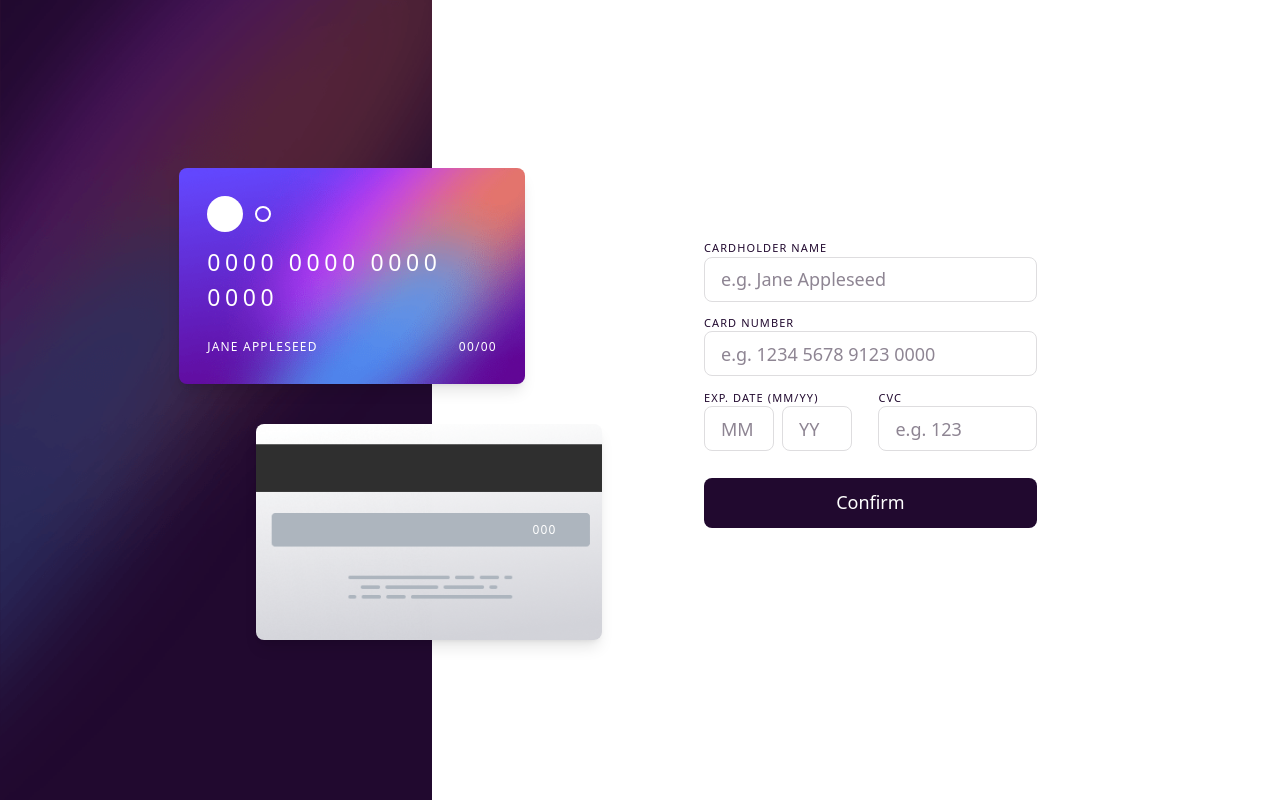
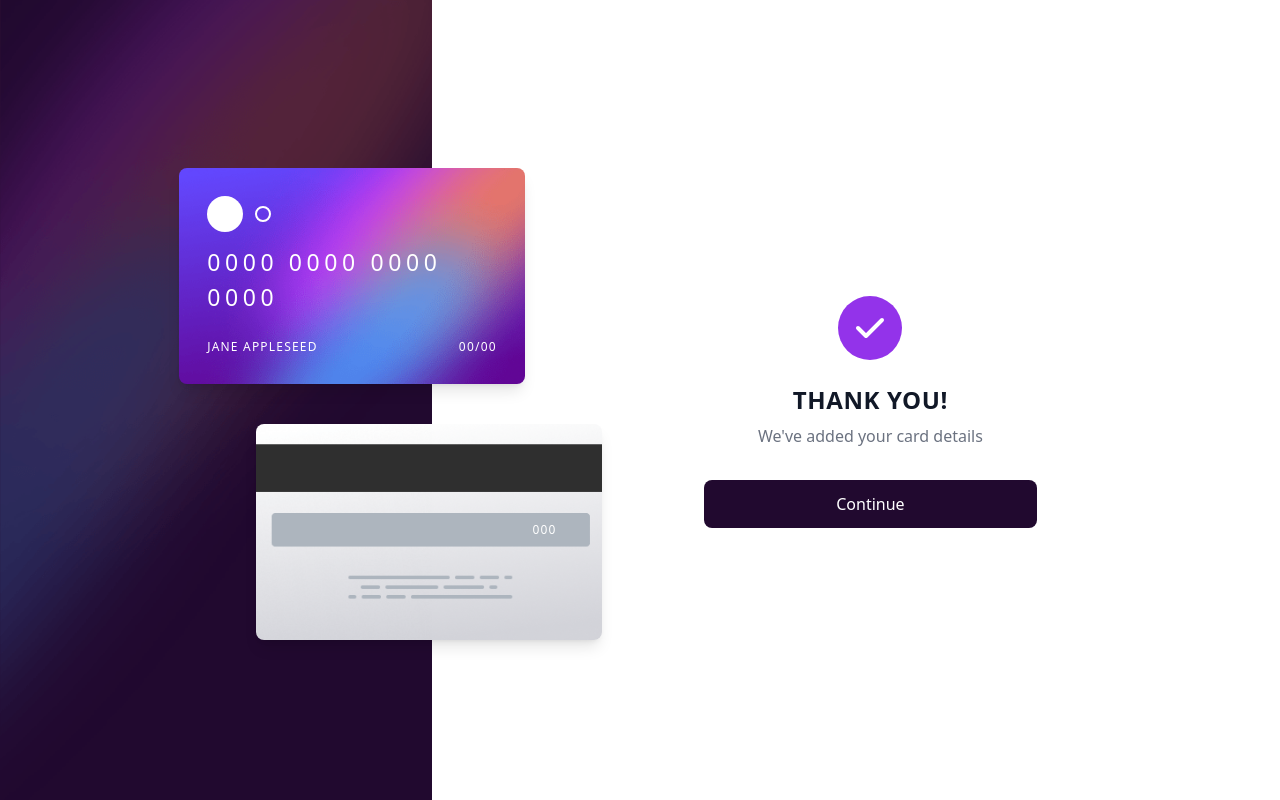
Before and after one commit to jocelyncjl/card-details-form, a React (Create React App) app: page /complete in a window 1280 px wide. Built offline with nearby package versions, Linux system fonts and the light colour scheme.

Commit message:
complete the complete functionality

```diff
--- a/package.json
+++ b/package.json
@@ -8,6 +8,7 @@
     "@testing-library/user-event": "^13.5.0",
     "react": "^18.3.1",
     "react-dom": "^18.3.1",
+    "react-router-dom": "^6.26.2",
     "react-scripts": "5.0.1",
     "web-vitals": "^2.1.4"
   },
--- a/src/App.js
+++ b/src/App.js
@@ -3,8 +3,8 @@ import { CardFront } from "./components/card_front";
 import { CardBack } from "./components/card_back";
 import { InputForm } from "./components/input_form";
 import { useState } from "react";
-
-
+import { CompleteState } from "./components/complete_state";
+import { BrowserRouter as Router, Route, Routes } from "react-router-dom";
 
 export default function App (){
   const [cardInfo, setCardInfo] = useState({
@@ -22,10 +22,10 @@ export default function App (){
     }));
   };
 
-
-
-
   return(
+    <Router>
+      <Routes>
+        <Route path="/" element={
           <div className="min-h-screen relative overflow-hidden">
           <Background/>
           <div className="absolute w-full h-full top-0 left-0 flex items-center justify-center md:justify-start md:items-start">
@@ -44,6 +44,13 @@ export default function App (){
           <div className="absolute lg:w-[26%] lg:h-[20%] w-[88%] h-[47%] lg:left-[55%] lg:top-[30%] left-[6%] top-[47%]">
               <InputForm cardInfo={cardInfo} onInputChange={handleInputChange}/>
           </div>
+          {/* <Route path="/complete" element={<CompleteState />}/> */}
         </div>
+      }/>
+
+        <Route path="/complete" element={<CompleteState cardInfo={cardInfo}/>} />
+
+      </Routes>
+  </Router>
   )
 }
--- /dev/null
+++ b/src/components/complete_state.jsx
@@ -0,0 +1,42 @@
+import { CardBack } from "./card_back";
+import { CardFront } from "./card_front";
+import { Background } from "./page_background_desktop";
+import { useNavigate } from "react-router-dom";
+
+
+export function CompleteState({ cardInfo }) {
+    const navigate = useNavigate();
+
+    return (
+    <div className="min-h-screen relative overflow-hidden">
+      <Background />
+      <div className="absolute w-full h-full top-0 left-0 flex items-center justify-center md:justify-start md:items-start">
+        <div>
+          <CardBack cvc={cardInfo.cvc}/>
+        </div>
+        <div className="ml-[5%] mt-[10%] md:ml-[15%] md:mt-[15%]">
+          <CardFront
+             name={cardInfo.name}
+             number={cardInfo.number}
+             expMonth={cardInfo.expMonth}
+             expYear={cardInfo.expYear}
+          />
+        </div>
+      </div>
+
+      <div className="flex flex-col items-center justify-center absolute lg:w-[26%]  w-[88%] h-[47%] lg:left-[55%] lg:top-[28%] left-[6%] top-[47%]">
+        <div className="w-16 h-16 bg-purple-600 rounded-full flex item-center justify-center mb-6">
+            <svg className="w-10 h-15 text-white" fill="none" stroke="currentColor" viewBox="0 0 20 20" xmlns="http://www.w3.org/2000/svg">
+                <path strokeLinecap="round" strokeLinejoin="round" strokeWidth="2" stroke="white" d="M4 10L8 14L16 6"></path>
+            </svg>
+        </div>
+        <p className="text-2xl font-bold mb-2 text-gray-900 tracking-wide text-[#21092F]">THANK YOU!</p>
+        <p className="text-base text-gray-500 mb-8 font-normal text-[#8E8593]">We've added your card details</p>
+        <button
+            onClick={() => navigate("/")}
+            className="bg-[#21092F] text-white rounded-lg px-4 py-3 font-medium w-full">Continue
+        </button>
+      </div>
+    </div>
+    );
+}
--- a/src/components/input_form.jsx
+++ b/src/components/input_form.jsx
@@ -1,6 +1,20 @@
+import { useNavigate } from "react-router-dom";
+
 export function InputForm({cardInfo, onInputChange}){
+    const navigate = useNavigate();
+
+    const handleSubmit = (e) => {
+        e.preventDefault();
+        navigate("/complete");
+    }
+
+    // 添加这个检查
+    if (!cardInfo) {
+        return <div>Loading...</div>; // 或者其他适当的加载状态
+    }
+
     return(
-        <div className="flex flex-col items-left">
+        <form onSubmit={handleSubmit} className="flex flex-col items-left">
             <div className="mb-[4%]">
                 <p className="text-[11px] font-medium tracking-[0.1em] text-[#21092F]">CARDHOLDER NAME</p>
                 <input
@@ -54,7 +68,9 @@ export function InputForm({cardInfo, onInputChange}){
                     />
                 </div>
             </div>
-            <button className="w-full h-[50px] rounded-lg bg-[#21092F] text-white text-[18px]">Confirm</button>
-        </div>
+
+            <button type="submit" className="w-full h-[50px] rounded-lg bg-[#21092F] text-white text-[18px]">Confirm</button>
+
+        </form>
     )
 }
```
Also changed, not shown: 1 other file (tests, documents, lock files or other folders). Lines whose indentation alone changed are shown as unchanged.
